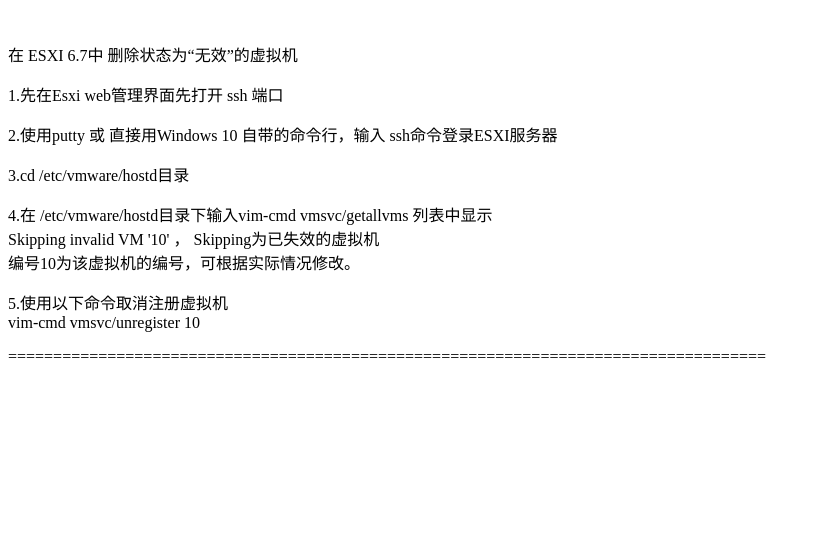
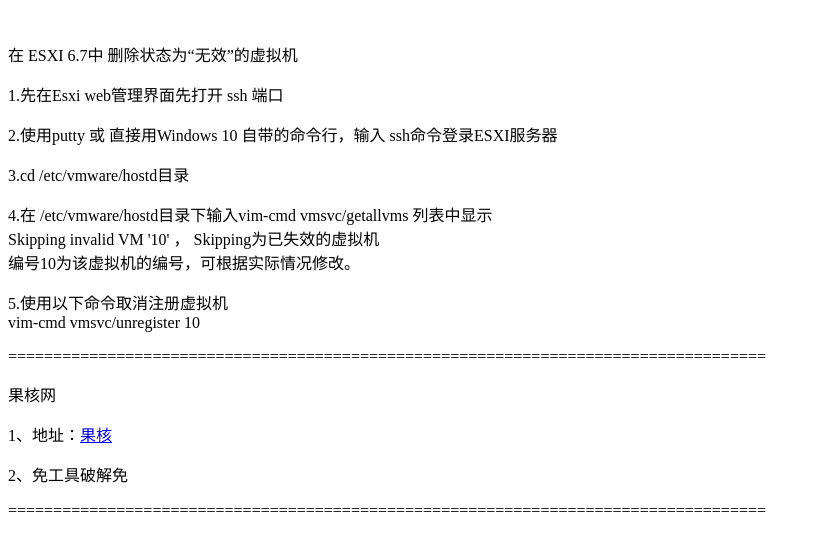
Before and after one commit to luckysu520/luckysu520.github.io, a plain HTML site: page selfusage.html in a window 1280 px wide. Shown: the whole page, without its empty margins (0-821 px from the left). Drawn offline with Linux system fonts and the light colour scheme; a script that the page names is missing.

Commit message:
Update selfusage.html

```diff
--- a/selfusage.html
+++ b/selfusage.html
@@ -35,5 +35,9 @@
   <p>5.使用以下命令取消注册虚拟机<br>
       vim-cmd vmsvc/unregister 10</p>
 ====================================================================================
+  <p>果核网</p>
+  <p>1、地址：<a href="https://www.ghxi.com/">果核</a></p>
+  <p>2、免工具破解<a hre="https://www.ghxi.com/kms.html">免</a></p>
+====================================================================================
   </body>
 </html>
```
Lines whose indentation alone changed are shown as unchanged.
